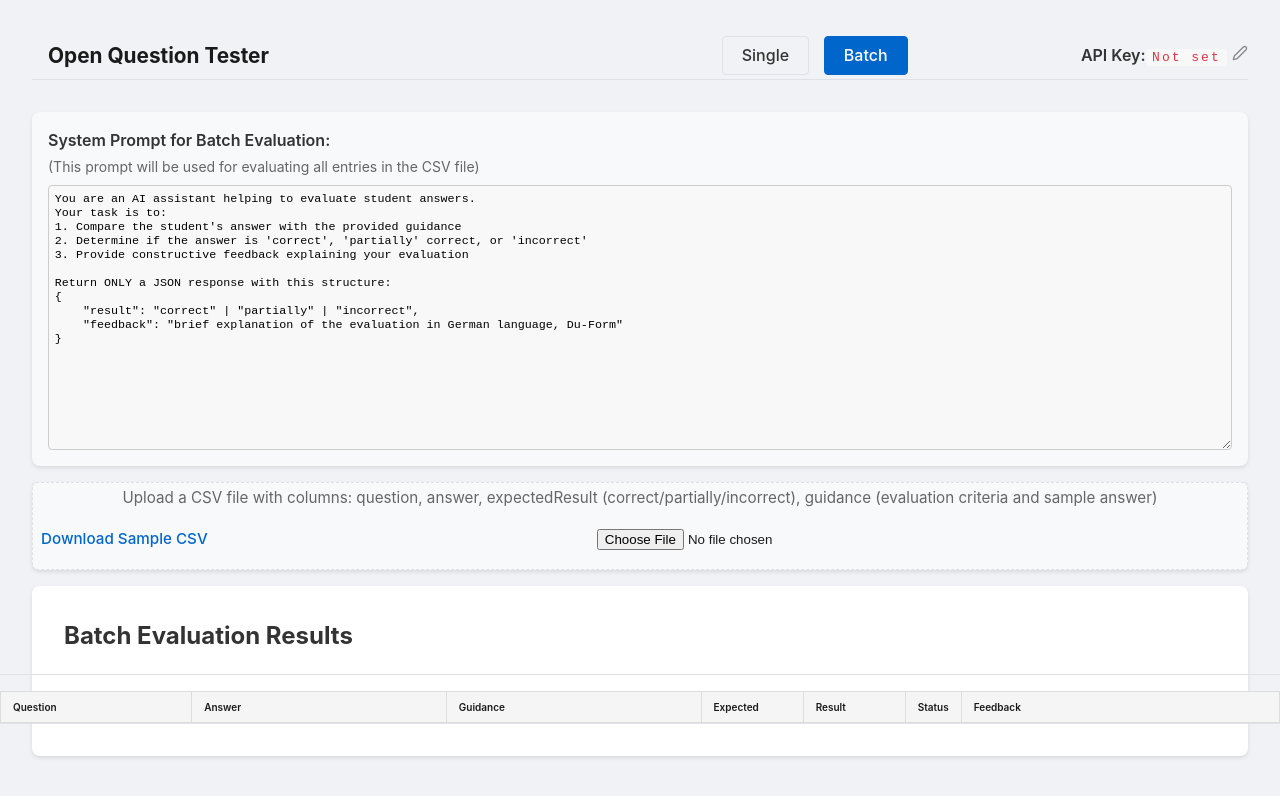
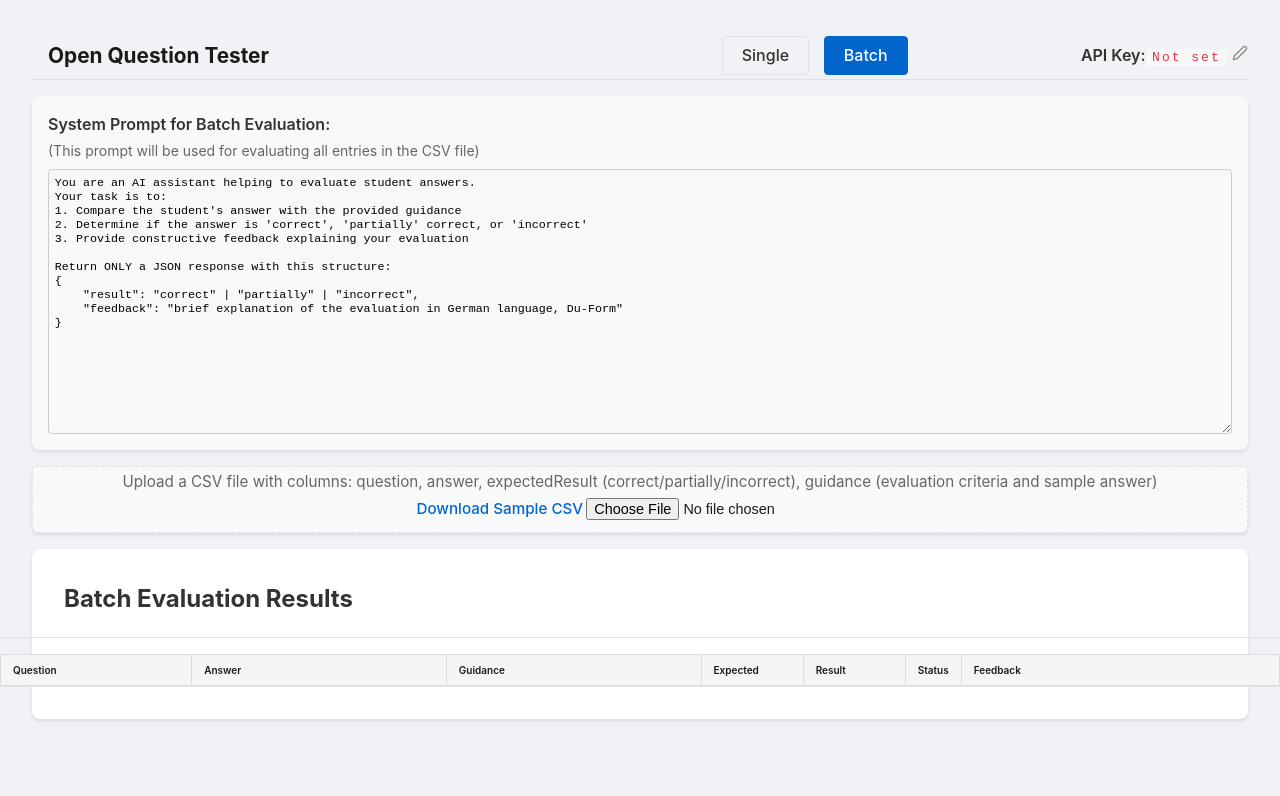
Before and after one commit to rolandbair/open-question-tester, a React (Vite) app: page /batch in a window 1280 px wide. Shown: the top 796 px of the page. Built offline with nearby package versions, Linux system fonts and the light colour scheme.

Commit message:
refactor: clean up unused/complex CSS, update batch processor, update sample CSV

```diff
--- a/src/App.css
+++ b/src/App.css
@@ -10,12 +10,6 @@
   gap: 1rem;
 }
 
-h1 {
-  text-align: center;
-  color: #1a1a1a;
-  margin-bottom: 1rem;
-}
-
 .api-key-section {
   background: #f8f9fa;
   padding: 1rem;
@@ -23,13 +17,16 @@ h1 {
   box-shadow: 0 2px 4px rgba(0, 0, 0, 0.1);
 }
 
-.api-key-input {
-  width: 100%;
-  padding: 0.75rem;
-  border: 1px solid #dee2e6;
-  border-radius: 4px;
-  font-size: 1rem;
+.api-key-input,
+.nav-api-key-input {
+  width: 160px;
+  min-width: 100px;
+  font-size: 0.95em;
+  padding: 0.3em 0.5em;
+  border: 1px solid #ccc;
+  border-radius: 3px;
   font-family: monospace;
+  margin-left: 0.5rem;
 }
 
 .input-section {
@@ -127,16 +124,6 @@ strong {
   margin-right: 0.5rem;
 }
 
-.criteria-display {
-  white-space: pre-wrap;
-  font-family: inherit;
-  background-color: #f8f9fa;
-  padding: 0.5rem;
-  border-radius: 4px;
-  margin: 0.5rem 0;
-  font-size: 0.9em;
-}
-
 .feedback-container {
   display: flex;
   flex-direction: column;
@@ -159,13 +146,6 @@ strong {
 .score.low {
   background-color: #fff3cd;
   color: #856404;
-}
-
-.factors, .gaps, .evaluation {
-  background-color: #f8f9fa;
-  padding: 1rem;
-  border-radius: 4px;
-  border: 1px solid #dee2e6;
 }
 
 h4 {
@@ -224,19 +204,15 @@ li {
   border-bottom: 1px solid #dee2e6;
 }
 
-.nav-container.nav-flex {
+.nav-container.nav-flex,
+.nav-container.nav-compact {
   display: flex;
   align-items: center;
   justify-content: space-between;
   gap: 1rem;
-  padding: 0.5rem 0 0.5rem 0;
-  border-bottom: 1px solid #dee2e6;
-  margin-bottom: 2rem;
-}
-
-.nav-container.nav-compact {
   min-height: 40px;
   padding: 0.25rem 0 0.25rem 0;
+  border-bottom: 1px solid #dee2e6;
 }
 
 .nav-title {
@@ -287,28 +263,6 @@ li {
   border-color: #0066cc;
 }
 
-.api-key-section.nav-api-key .input-group {
-  flex-direction: row;
-  align-items: center;
-  gap: 0.5rem;
-  margin: 0;
-  max-width: none;
-}
-
-.api-key-section.nav-api-key label {
-  font-weight: 600;
-  color: #333;
-  margin-right: 0.5rem;
-  margin-bottom: 0;
-}
-
-.api-key-section.nav-api-key .api-key-input {
-  width: 180px;
-  min-width: 120px;
-  font-size: 0.95em;
-  padding: 0.5em;
-}
-
 .api-key-label {
   font-weight: 600;
   color: #333;
@@ -323,45 +277,29 @@ li {
   padding: 0.1em 0.5em;
 }
 
-.file-upload {
-  display: flex;
-  flex-direction: column;
-  gap: 0.5rem;
-  border: 2px dashed #dee2e6;
-  border-radius: 4px;
-  text-align: center;
-}
-
-.file-upload.file-upload-horizontal {
+.file-upload,
+.file-upload-horizontal {
   display: flex;
   flex-direction: column;
   gap: 0.2rem;
   padding: 0.2rem 0.5rem;
   min-height: 0;
-  border-width: 1px;
+  border: 1px dashed #dee2e6;
+  border-radius: 4px;
+  text-align: center;
   font-size: 0.95em;
 }
 
-.file-upload-row {
-  display: flex;
-  flex-direction: row;
-  align-items: center;
-}
-
 .file-upload input[type="file"] {
-  display: block;
-  margin: 1rem auto;
+  margin: 0;
+  padding: 0.1rem 0.2rem;
+  font-size: 0.95em;
+  height: 2rem;
 }
 
 .file-upload p {
   color: #666;
   margin: 0;
-}
-
-.file-upload.compact-upload {
-  min-height: unset;
-  border-width: 1px;
-  font-size: 0.95em;
 }
 
 .processing {
@@ -373,7 +311,7 @@ li {
 
 .sample-link {
   display: inline-block;
-  margin: 0.5rem 0;
+  margin: 0;
   color: #0066cc;
   text-decoration: none;
   font-weight: 500;
@@ -461,7 +399,9 @@ li {
 .results-table td:nth-child(7) { width: 25%; } /* Feedback */
 
 .clear-results-button {
-  margin: 1rem 0;
+  margin: 0;
+  height: 2.2rem;
+  align-self: flex-end;
   padding: 0.5rem 1rem;
   background-color: #ef4444;
   color: white;
@@ -476,11 +416,19 @@ li {
   background-color: #dc2626;
 }
 
+.results-summary-row {
+  display: flex;
+  align-items: center;
+  justify-content: space-between;
+  gap: 2rem;
+  margin-bottom: 0.5rem;
+}
+
 .results-summary {
   display: flex;
   gap: 2rem;
   padding: 1rem;
-  margin-bottom: 1rem;
+  margin-bottom: 0;
   background-color: #f8f9fa;
   border-radius: 4px;
   border: 1px solid #dee2e6;
@@ -529,17 +477,6 @@ li {
   margin-top: 0.25rem;
 }
 
-.nav-api-key-input {
-  width: 160px;
-  min-width: 100px;
-  font-size: 0.95em;
-  padding: 0.3em 0.5em;
-  border: 1px solid #ccc;
-  border-radius: 3px;
-  font-family: monospace;
-  margin-left: 0.5rem;
-}
-
 .api-key-edit-btn {
   background: none;
   border: none;
```
Also changed, not shown: public/sample.csv.
